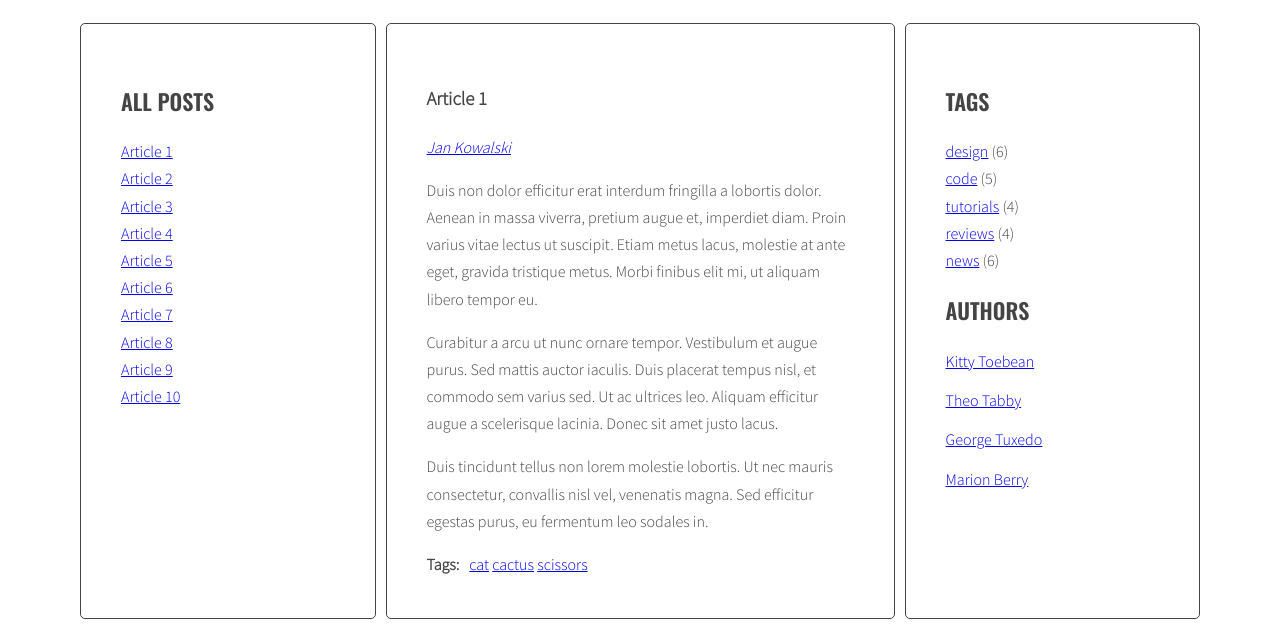
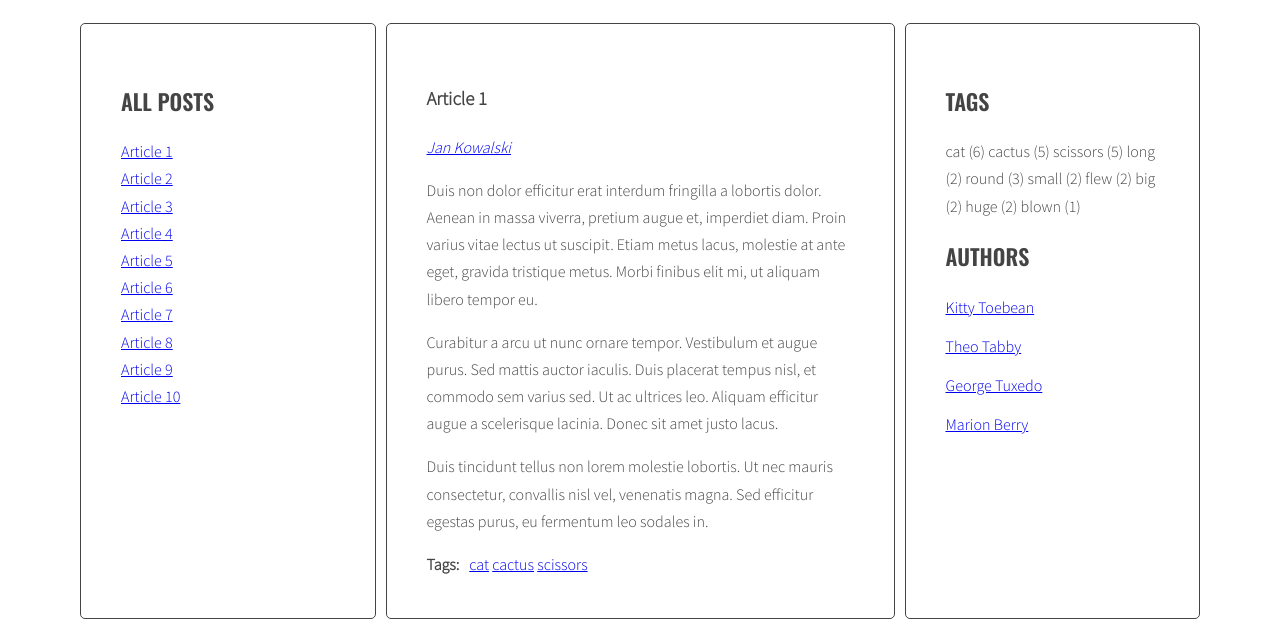
Before and after one commit to Robert-Ols/javascript-blog, a website: page index.html in a window 1280 px wide. Shown: the part 220-847 px from the top of the page. Drawn offline with nearby package versions, Linux system fonts and the light colour scheme.

Commit message:
Add generateTags - in progress

```diff
--- a/js/script.js
+++ b/js/script.js
@@ -33,7 +33,8 @@ const optArticleSelector = '.post',
   optTitleSelector = '.post-title',
   optTitleListSelector = '.titles',
   optArticleTagsSelector = '.post-tags .list',
-  optArticleAuthorSelector = '.post .post-author';
+  optArticleAuthorSelector = '.post .post-author',
+  optTagsListSelector = '.tags.list';
 
 function generateTitleLinks(customSelector = ''){
   /* remove contents of titleList */
@@ -207,3 +208,100 @@ function addClickListenersToAuthors(){
 }
 
 addClickListenersToAuthors();
+
+function calculateTagsParams(tags){
+  const params = {
+    max : 0,
+    min : 999999
+  };
+  for(let tag in tags){
+    if(tags[tag] > params.max){
+      params.max = tags[tag];
+    }
+    if(tags[tag] < params.min){
+      params.min = tags[tag];
+    }
+    //console.log(tag + ' is used ' + tags[tag] + ' times');
+  }
+  return params;
+
+}
+
+//calculateTagsParams()
+
+function calculateTagClass(count, params){
+  const normalizedCount = count - params.min;
+  const normalizedMax = params.max - params.min;
+  const percentage = normalizedCount / normalizedMax;
+  const classNumber = Math.floor( percentage * (optCloudClassCount - 1) + 1 );
+  return classNumber;
+}
+
+function generateTags(){
+  /* + + [NEW] create a new variable allTags with an empty object */
+  let allTags = {};
+  //console.log('allTags', allTags);
+  /* + + find all articles */
+  const articles = document.querySelectorAll(optArticleSelector);
+  //console.log('articles Tags', articles );
+  /* + + START LOOP: for every article: */
+  for(let article of articles){
+  /* - - find tags wrapper */
+    const tagWrapper = article.querySelector(optArticleTagsSelector);
+    //console.log('Wrapper tags- ', tagWrapper);
+    /* make html variable with empty string */
+    let html = '';
+    //console.log('let html', html);
+    /* + + get tags from data-tags attribute */
+    const tagsData = article.getAttribute('data-tags');
+    //console.log('Data tags- ', tagsData);
+    /* + + split tags into array */
+    const tagsArray = tagsData.split(' ');
+    //console.log('Array tags- ', tagsArray);
+    /* START LOOP: for each tag */
+    for(let tag of tagsArray){
+    /* + + generate HTML of the link */
+      const linkHTML = '<li><a href="#tag-' + tag + '">' + tag + '</a></li>';
+      //console.log('tag HTML', linkHTML);
+      /* add generated code to html variable */
+      html = html + ' ' + linkHTML;
+      //console.log(html = html + ' ' + linkHTML);
+      /* + + [NEW] check if this link is NOT already in allTags */
+
+      if(!allTags[tag]) {
+      /* [NEW] add tag to allTags object */
+        allTags[tag] = 1;
+      }else {
+        allTags[tag]++;
+      }
+      //if(allTags.indexOf(linkHTML) == -1){
+      //  /* [NEW] add generated code to allTags arry */
+      //  allTags.push(linkHTML);
+      //}
+    /* + + END LOOP: for each tag */
+    }
+    /* insert HTML of all the links into the tags wrapper */
+    tagWrapper.innerHTML = html;
+    //console.log('tag Wrapper', tagWrapper);
+    /* + + END LOOP: for every article: */
+  }
+  /* + + [NEW] find list of tags in right column */
+  const tagList = document.querySelector(optTagsListSelector);
+  //console.log('end allTags ', allTags);
+  /* [NEW] create variable for all links HTML code */
+  const tagsParams = calculateTagsParams(allTags);
+  console.log('tagsParams:', tagsParams);
+  let allTagsHTML = '';
+  /* [NEW] START LOOP: for each tag in allTags: */
+  for(let tag in allTags){
+    /* [NEW] generate code of a link and add it to allTagsHTML */
+    allTagsHTML += tag + ' (' + allTags[tag] + ') ';
+    //allTagsHTML += tagLinkHTML;
+    //const tagLinkHTML = '<li>' + calculateTagClass(allTags[tag], tagsParams) + '</li>';
+    //console.log('tagLinkHTML:', tagLinkHTML);
+    /* [NEW] END LOOP: for each tag in allTags: */
+  }
+  /*[NEW] add HTML from allTagsHTML to tagList */
+  tagList.innerHTML = allTagsHTML;
+
+}
```
Also changed, not shown: index.html (+2 -0 lines).
